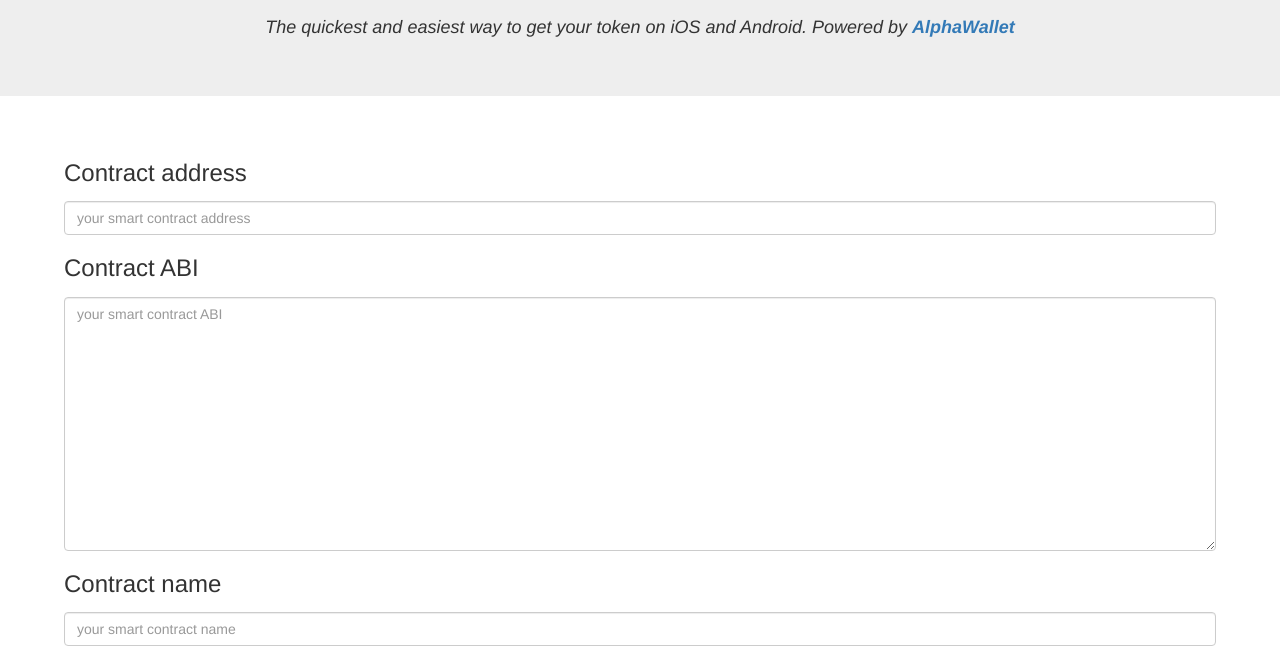
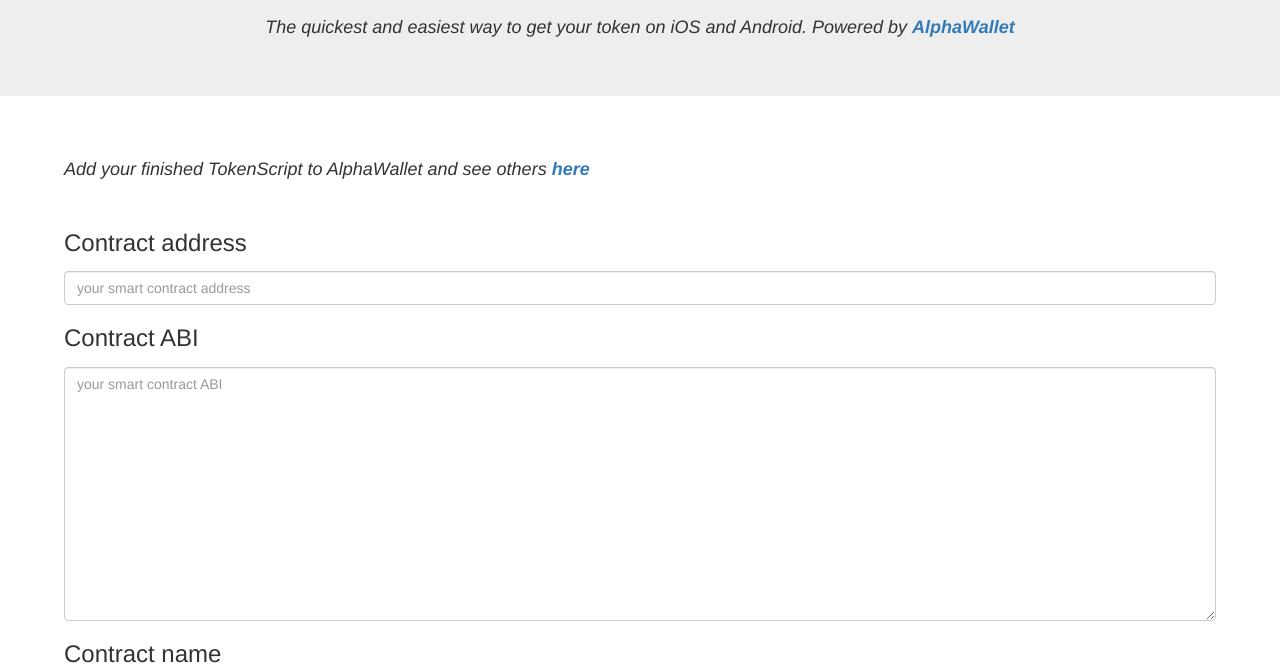
Before and after one commit to AlphaWallet/ABI-to-TokenScript, a website with bundled scripts: page index.html in a window 1280 px wide. Shown: the part 159-824 px from the top of the page. Built offline with nearby package versions, Linux system fonts and the light colour scheme.

Commit message:
add line and link to TokenScript-Examples repo

```diff
--- a/index.html
+++ b/index.html
@@ -19,6 +19,8 @@
     </div>
 </div>
 <div id="panel">
+    <h4><i>Add your finished TokenScript to AlphaWallet and see others <strong><a href="https://github.com/AlphaWallet/TokenScript-Examples">here</a></strong></i></h4>
+    <br>
     <h3>Contract address</h3>
     <label for="contractAddress"></label><input id="contractAddress" class="form-control" type="text" placeholder="your smart contract address">
     <h3>Contract ABI</h3>
```
